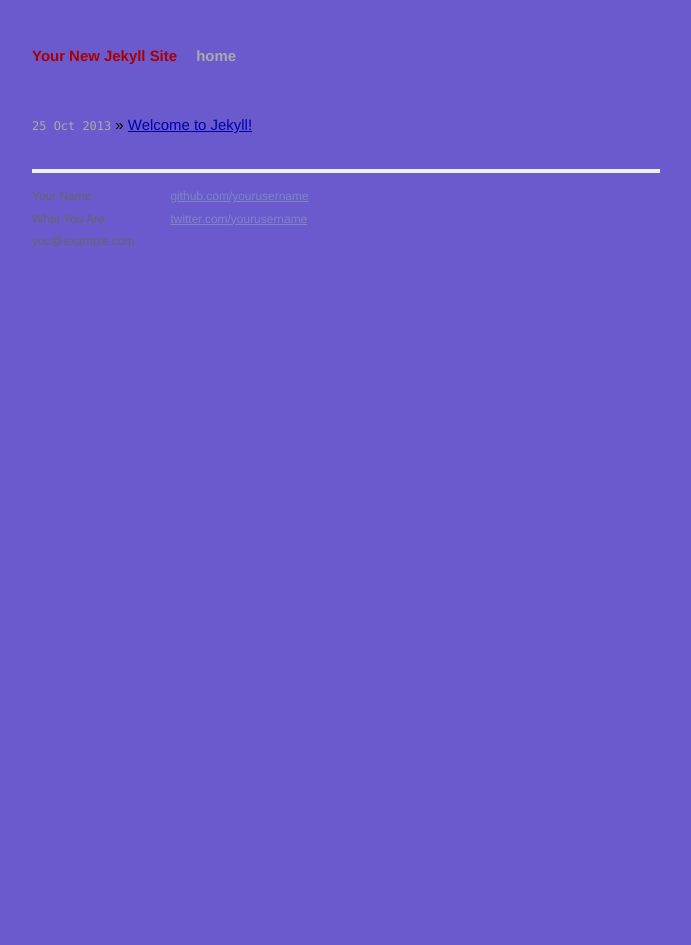
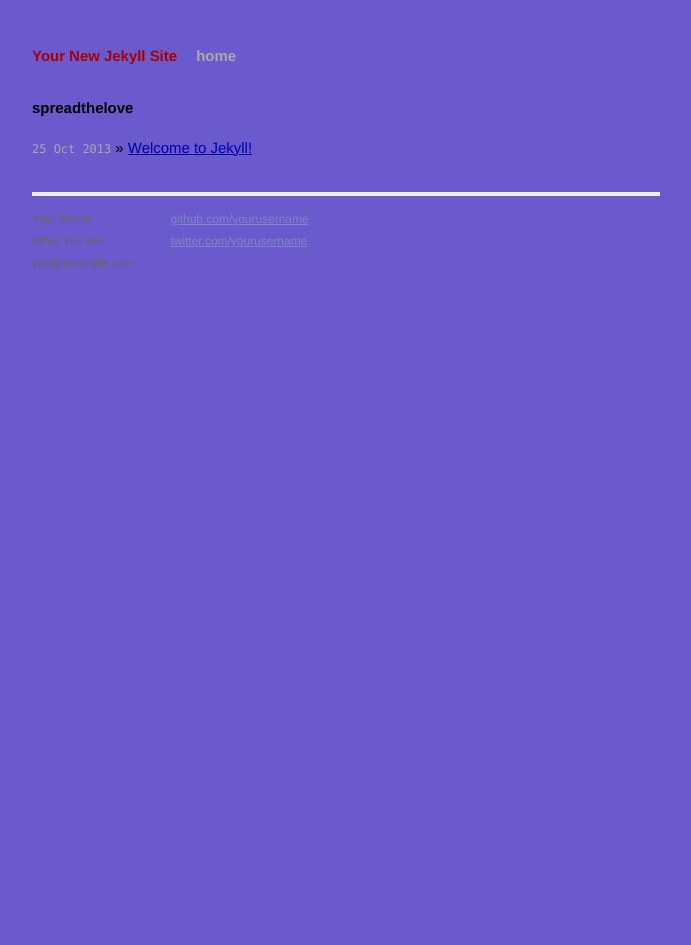
Before and after one commit to nafpigos/spreadthelove, a Jekyll site: the page built from index.html, in a window 1280 px wide. Shown: the whole page, without its empty margins (294-985 px from the left). Built offline with Jekyll 4.4.1, drawn with Linux system fonts in a browser that asks for light colours; Markdown is read by kramdown in place of the engine named in the settings.

Commit message:
Update index.html

```diff
--- a/index.html
+++ b/index.html
@@ -4,7 +4,7 @@ title: SpreadTheLove.info
 ---
 
 <div style="background-color:#6a5acd;" id="home">
-  <h1>{{ title }}</h1>
+  <h1>spreadthelove</h1>
   <ul class="posts">
     {% for post in site.posts %}
       <li><span>{{ post.date | date_to_string }}</span> &raquo; <a href="{{ post.url }}">{{ post.title }}</a></li>
```
